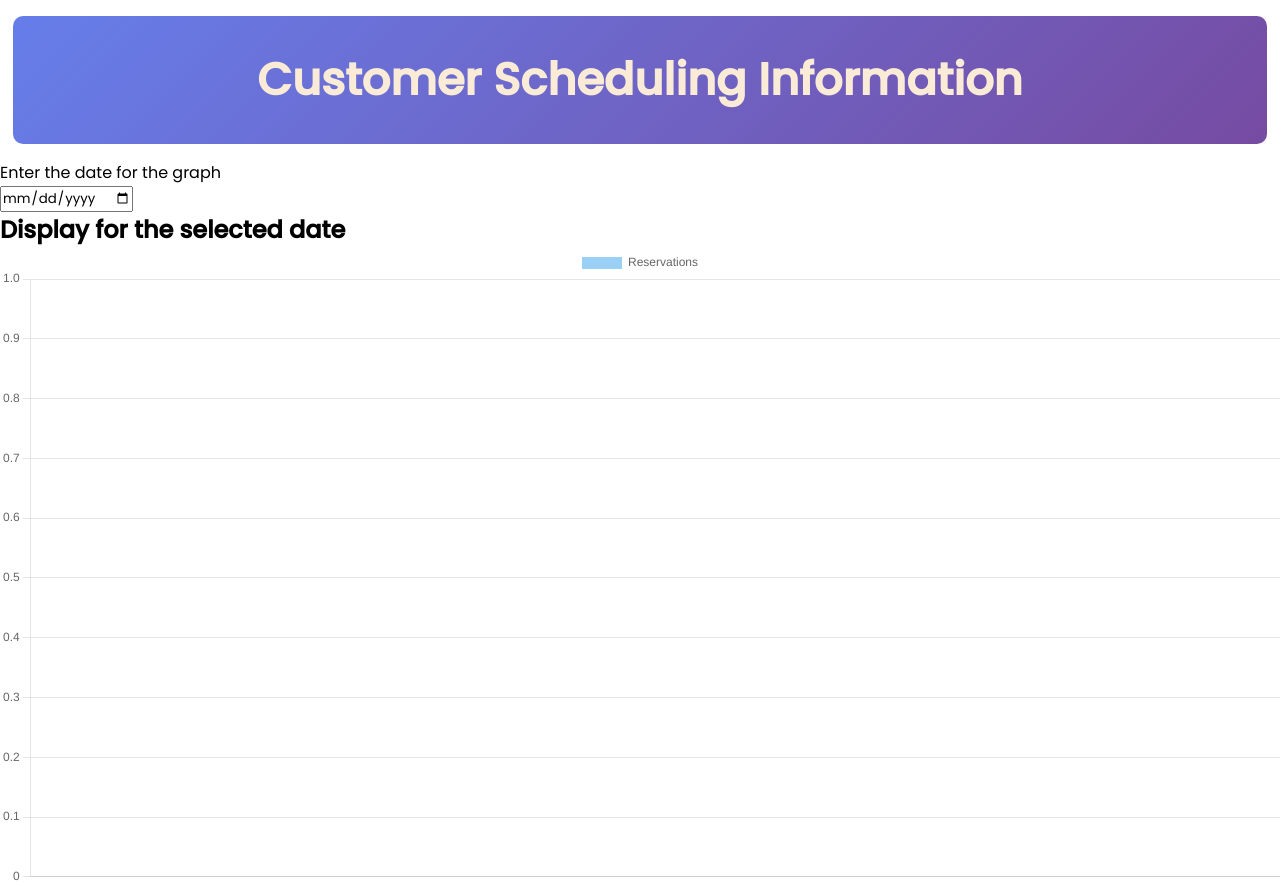
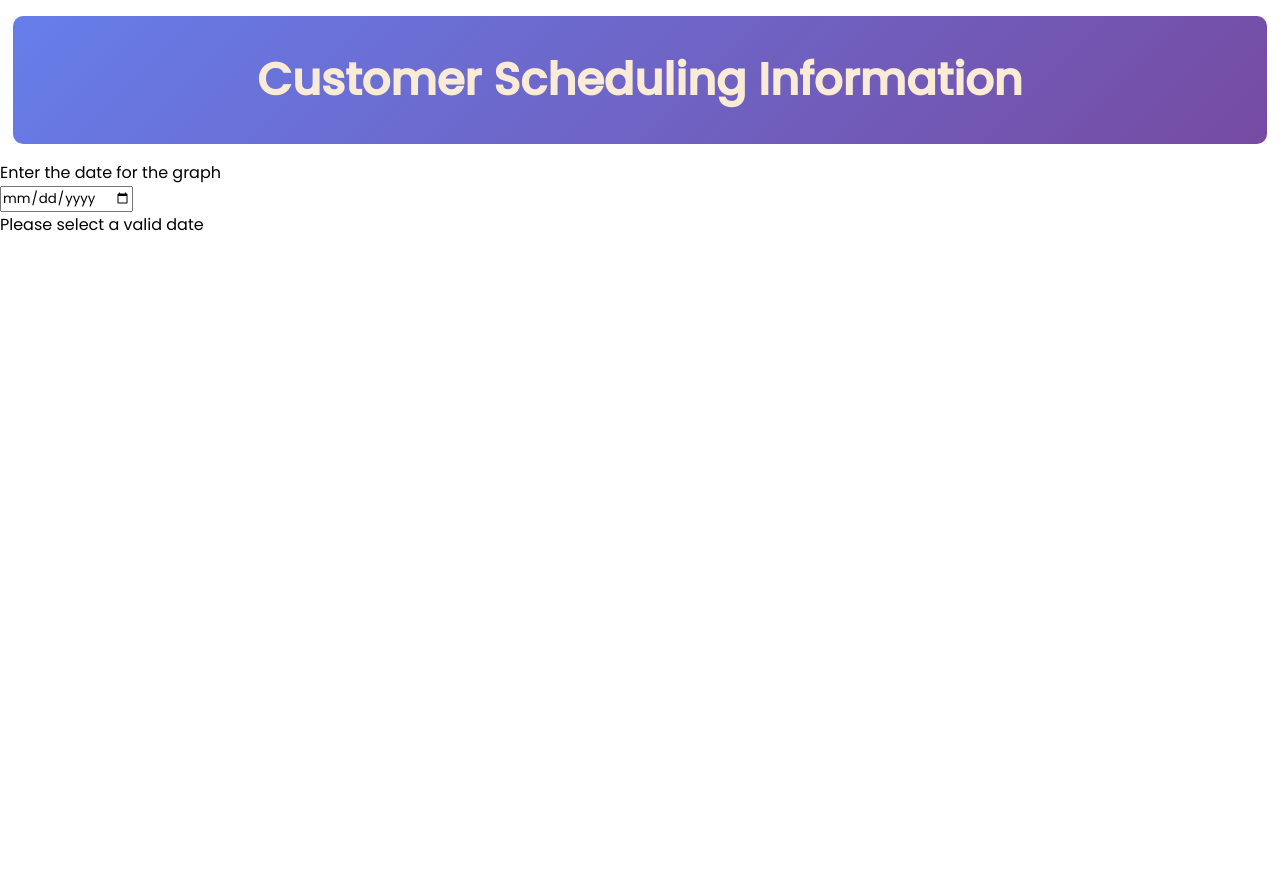
Before and after one commit to AatirNadim/meal-project, a React (Create React App) app: page / in a window 1280 px wide. After the commit the page ends 800 px from the top, so only its background shows below. Built offline with nearby package versions, Linux system fonts and the light colour scheme.

Commit message:
working on per date display

```diff
--- a/src/Components/BarComponent.tsx
+++ b/src/Components/BarComponent.tsx
@@ -1,7 +1,7 @@
 import React from "react";
 import { objType } from "../Assets/handleData";
 
-import { Bar } from "react-chartjs-2";
+import { Bar, getElementAtEvent } from "react-chartjs-2";
 import { UserData } from "../Assets/data1";
 import { Chart, registerables } from "chart.js";
 
@@ -48,7 +48,9 @@ const BarComponent = ({ dataForBar }: objType) => {
       >
         Display for the selected date
       </span>
-      <Bar data={chartData} options={{}} />
+      <Bar data={chartData} options={{}}
+
+      />
       {/* <TempComponent chartData = {data} /> */}
     </div>
   );
--- a/src/Components/Main.tsx
+++ b/src/Components/Main.tsx
@@ -21,6 +21,7 @@ const Main = () => {
   const [select, setSelect] = React.useState(false);
   const [date, setDate] = React.useState("");
   const [selectedData, setSelectedData] = React.useState({});
+  const [sch_array, setSch_array] = React.useState<string[]>([]);
   // console.log(data_obj);
   // React.useEffect(() => {
   //  console.log('i was changed')
@@ -28,42 +29,103 @@ const Main = () => {
 
   const handleDateChange = (e: any) => {
     // setDate(e.target.value);
-    setSelectedData(data_obj[`${e.target.value}`]);
+    setDate(e.target.value);
     // console.log(e.target.value);
     setSelect(true);
-    // console.log(data_obj[`${e.target.value}`])
+    console.log(data_obj[`${e.target.value}`]);
+    if (typeof data_obj[`${e.target.value}`] !== "undefined") {
+      setSch_array(Object.keys(data_obj[`${e.target.value}`]));
+    }
   };
-
-
 
   // console.log(selectedData,'selectedData');
   // React.useEffect(() => {
-  // }, [selectedData]);
+  //   console.log("date has been changed");
+  // }, [date]);
 
   return (
     <div className={styles.main_div}>
       <p>Enter the date for the graph</p>
-      {/* <DatePicker
-        dateFormat={'dd/MM/yyyy'}
-        value={''}
-        onChange= {(date : Date) => console.log(date)}
-      /> */}
       <input type="date" onChange={(e) => handleDateChange(e)} />
-      {/* <div>{date.toUTCString().split('')}</div> */}
-      <div>
-        {/* {select ? {typeof data_obj[`${date}`] !== 'undefined' ? <BarComponent  dataForBar = {data_obj[`${date}`]} /> : }
-         : <div></div>} */}
-        {selectedData ? <BarComponent dataForBar={selectedData} /> : <></>}
-        {/* <div
+
+      {/* outer div */}
+      <div
+        style={{
+          display: "flex",
+        }}
+      >
+        {/* div for the bar chart */}
+        <div
+          style={{
+            flex: 0.5,
+          }}
+        >
+          {selectedData && typeof data_obj[`${date}`] !== "undefined" ? (
+            <div
               style={{
-                display: select ? "block" : "none",
+                height: "70vh",
+                width: "50vw",
               }}
             >
-              Invalid date selected
+              <BarComponent dataForBar={data_obj[`${date}`]} />
             </div>
+          ) : (
+            <>
+              <div
+                style={{
+                  display: select ? "block" : "none",
+                }}
+              >
+                Invalid date selected
+              </div>
 
-            <div>Please select a valid date</div> */}
-        {/* // <BarComponent  dataForBar = {data_obj[`${date}`]} /> : <div></div>} */}
+              <div>Please select a valid date</div>
+            </>
+          )}
+          {/* // <BarComponent  dataForBar = {data_obj[`${date}`]} /> : <div></div>} */}
+        </div>
+        {/* div for per date details */}
+        <div
+          style={{
+            flex: 0.5,
+          }}
+        >
+          {selectedData && typeof data_obj[`${date}`] !== "undefined" ? (
+            <div>
+              <p
+                style={{
+                  fontWeight: "bold",
+                  marginBottom: "10px",
+                }}
+              >
+                Please select the date for details regarding the scheduling time
+              </p>
+              <div
+                style={{
+                  display: "flex",
+                  flexWrap: "wrap",
+                  justifyContent: "space-around",
+                  fontWeight: "bold",
+                }}
+              >
+                {sch_array.map((sch_date) => (
+                  <button
+                  style = {{
+                    height : '40px',
+                    width : '80px',
+                    border : 'none',
+                    borderRadius : '5px',
+
+                  }}
+
+                  >{sch_date}</button>
+                ))}
+              </div>
+            </div>
+          ) : (
+            <p></p>
+          )}
+        </div>
       </div>
     </div>
   );
```
Also changed, not shown: src/Components/TimeComponent.tsx (added, +9 -0 lines).
